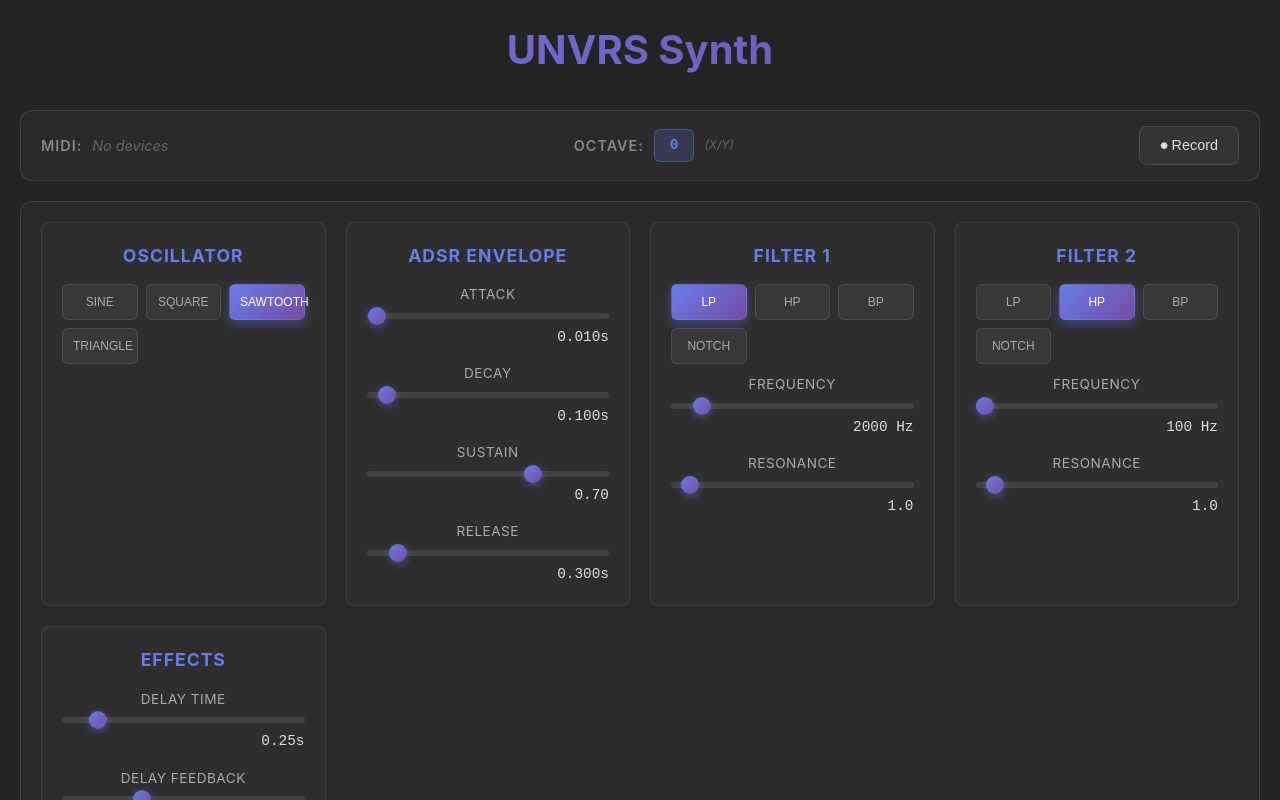
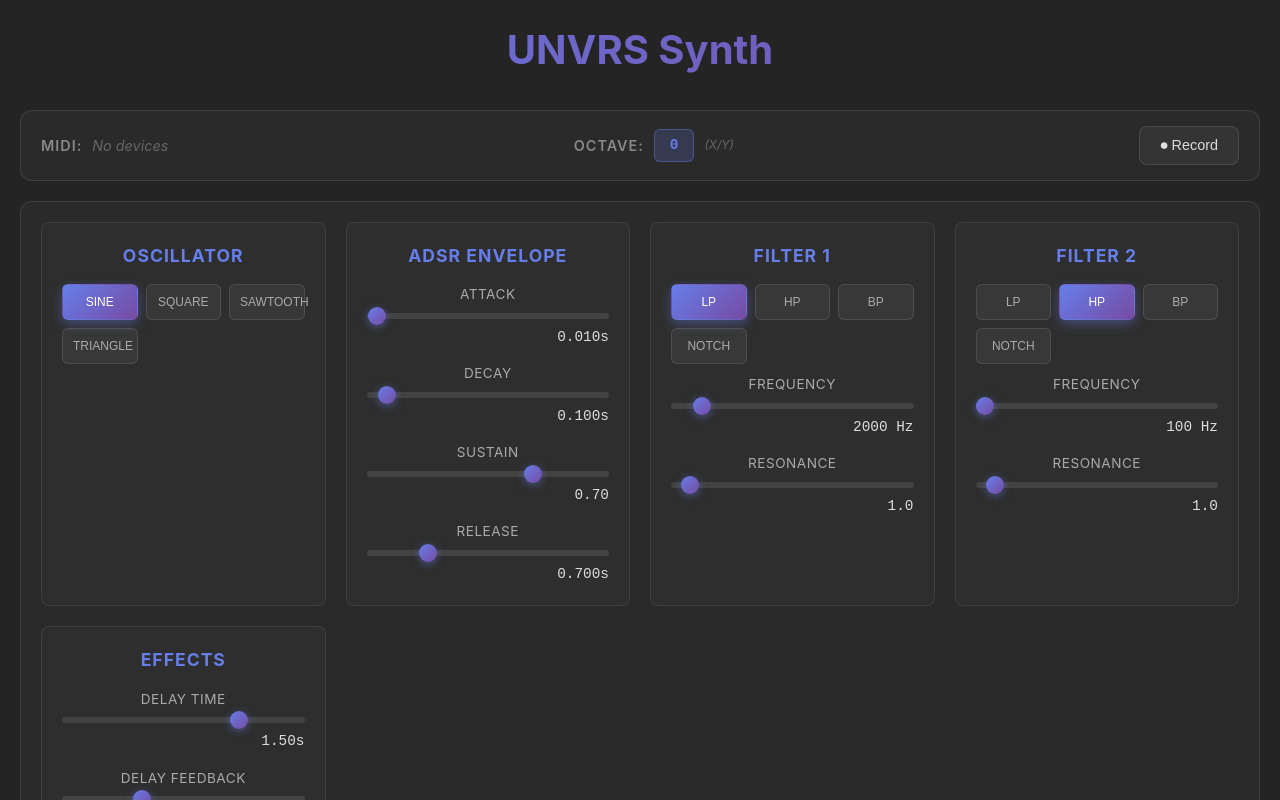
Before and after one commit to UNVRSmusic/unvrs-synth, a React (Vite) app: page / in a window 1280 px wide. Both pictures are taken after a click on the button "Click to Initialize Audio". Shown: the top 800 px of the page. Built offline with nearby package versions, Linux system fonts and the light colour scheme.

Commit message:
defaults

```diff
--- a/src/audio/AudioEngine.ts
+++ b/src/audio/AudioEngine.ts
@@ -9,11 +9,11 @@ export class AudioEngine {
   private readonly MAX_VOICES = 16;
 
   // Synth parameters
-  private waveType: OscillatorType = "sawtooth";
+  private waveType: OscillatorType = "sine";
   private attack = 0.01;
   private decay = 0.1;
   private sustain = 0.7;
-  private release = 0.3;
+  private release = 0.7;
 
   // Filter parameters
   private filter1Type: BiquadFilterType = "lowpass";
@@ -28,13 +28,13 @@ export class AudioEngine {
   private delayNode: DelayNode | null = null;
   private delayFeedback: GainNode | null = null;
   private delayMix: GainNode | null = null;
-  private delayTime = 0.25;
+  private delayTime = 1.5;
   private delayFeedbackAmount = 0.3;
-  private delayMixAmount = 0;
+  private delayMixAmount = 0.55;
 
   private reverbNode: ConvolverNode | null = null;
   private reverbMix: GainNode | null = null;
-  private reverbMixAmount = 0;
+  private reverbMixAmount = 0.6;
 
   private constructor() {}
 
@@ -266,6 +266,55 @@ export class AudioEngine {
     return mediaRecorder;
   }
 
+  // Parameter getters
+  getWaveType(): OscillatorType {
+    return this.waveType;
+  }
+
+  getEnvelope(): {
+    attack: number;
+    decay: number;
+    sustain: number;
+    release: number;
+  } {
+    return {
+      attack: this.attack,
+      decay: this.decay,
+      sustain: this.sustain,
+      release: this.release,
+    };
+  }
+
+  getFilter1(): { type: BiquadFilterType; frequency: number; q: number } {
+    return {
+      type: this.filter1Type,
+      frequency: this.filter1Frequency,
+      q: this.filter1Q,
+    };
+  }
+
+  getFilter2(): { type: BiquadFilterType; frequency: number; q: number } {
+    return {
+      type: this.filter2Type,
+      frequency: this.filter2Frequency,
+      q: this.filter2Q,
+    };
+  }
+
+  getDelay(): { time: number; feedback: number; mix: number } {
+    return {
+      time: this.delayTime,
+      feedback: this.delayFeedbackAmount,
+      mix: this.delayMixAmount,
+    };
+  }
+
+  getReverb(): { mix: number } {
+    return {
+      mix: this.reverbMixAmount,
+    };
+  }
+
   getAudioContext(): AudioContext | null {
     return this.audioContext;
   }
--- a/src/components/EffectsSection.tsx
+++ b/src/components/EffectsSection.tsx
@@ -7,10 +7,13 @@ interface EffectsSectionProps {
 }
 
 const EffectsSection = ({ audioEngine }: EffectsSectionProps) => {
-  const [delayTime, setDelayTime] = useState(0.25);
-  const [delayFeedback, setDelayFeedback] = useState(0.3);
-  const [delayMix, setDelayMix] = useState(0);
-  const [reverbMix, setReverbMix] = useState(0);
+  const delayDefaults = audioEngine.getDelay();
+  const reverbDefaults = audioEngine.getReverb();
+
+  const [delayTime, setDelayTime] = useState(delayDefaults.time);
+  const [delayFeedback, setDelayFeedback] = useState(delayDefaults.feedback);
+  const [delayMix, setDelayMix] = useState(delayDefaults.mix);
+  const [reverbMix, setReverbMix] = useState(reverbDefaults.mix);
 
   const handleDelayTimeChange = (value: number) => {
     setDelayTime(value);
--- a/src/components/EnvelopeSection.tsx
+++ b/src/components/EnvelopeSection.tsx
@@ -7,10 +7,11 @@ interface EnvelopeSectionProps {
 }
 
 const EnvelopeSection = ({ audioEngine }: EnvelopeSectionProps) => {
-  const [attack, setAttack] = useState(0.01);
-  const [decay, setDecay] = useState(0.1);
-  const [sustain, setSustain] = useState(0.7);
-  const [release, setRelease] = useState(0.3);
+  const envelope = audioEngine.getEnvelope();
+  const [attack, setAttack] = useState(envelope.attack);
+  const [decay, setDecay] = useState(envelope.decay);
+  const [sustain, setSustain] = useState(envelope.sustain);
+  const [release, setRelease] = useState(envelope.release);
 
   const handleAttackChange = (value: number) => {
     setAttack(value);
--- a/src/components/FilterSection.tsx
+++ b/src/components/FilterSection.tsx
@@ -8,12 +8,14 @@ interface FilterSectionProps {
 }
 
 const FilterSection = ({ audioEngine, filterNumber }: FilterSectionProps) => {
-  const defaultType = filterNumber === 1 ? "lowpass" : "highpass";
-  const defaultFreq = filterNumber === 1 ? 2000 : 100;
+  const filterDefaults =
+    filterNumber === 1 ? audioEngine.getFilter1() : audioEngine.getFilter2();
 
-  const [filterType, setFilterType] = useState<BiquadFilterType>(defaultType);
-  const [frequency, setFrequency] = useState(defaultFreq);
-  const [q, setQ] = useState(1);
+  const [filterType, setFilterType] = useState<BiquadFilterType>(
+    filterDefaults.type,
+  );
+  const [frequency, setFrequency] = useState(filterDefaults.frequency);
+  const [q, setQ] = useState(filterDefaults.q);
 
   const handleTypeChange = (type: BiquadFilterType) => {
     setFilterType(type);
--- a/src/components/OscillatorSection.tsx
+++ b/src/components/OscillatorSection.tsx
@@ -7,7 +7,9 @@ interface OscillatorSectionProps {
 }
 
 const OscillatorSection = ({ audioEngine }: OscillatorSectionProps) => {
-  const [waveType, setWaveType] = useState<OscillatorType>("sawtooth");
+  const [waveType, setWaveType] = useState<OscillatorType>(
+    audioEngine.getWaveType(),
+  );
 
   const handleWaveTypeChange = (type: OscillatorType) => {
     setWaveType(type);
```
